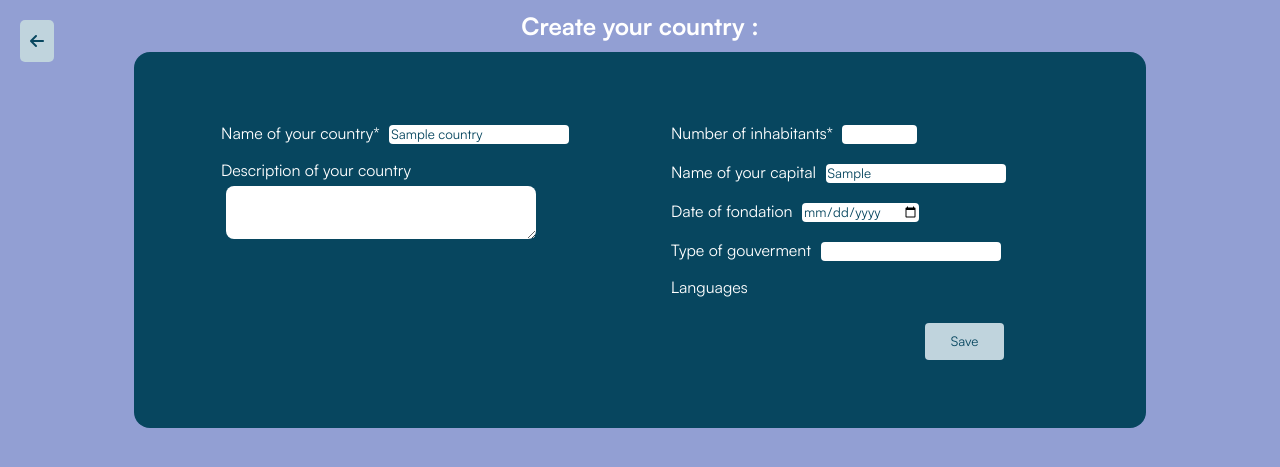
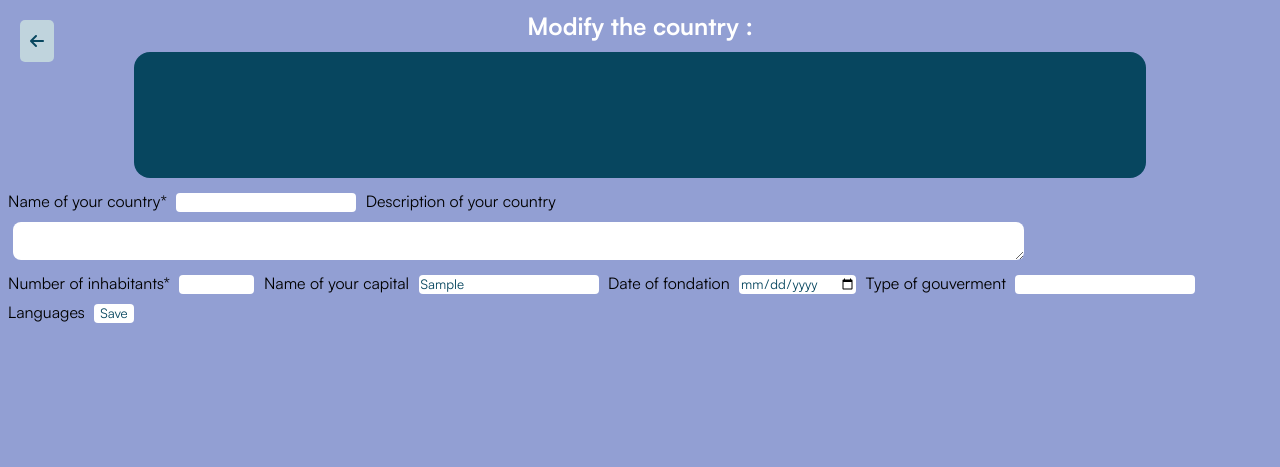
Before and after one commit to Akiliyh/Workshop---Backend, a Flask app: page /country/action/1 in a window 1280 px wide. Shown: the top 467 px of the page. Run offline with Flask 3, Linux system fonts and the light colour scheme; tables that the repository leaves empty or names only in its code hold one stand-in row (values such as "Sample post").

Commit message:
add update country

```diff
--- a/model.py
+++ b/model.py
@@ -2,16 +2,16 @@
 
 def connect_db():
     mydb = mysql.connector.connect(
-    # host='163.172.165.87',
-    # user='LinguiC',
-    # password='ImAcGOAT',
-    # database='LinguiC')
+    host='163.172.165.87',
+    user='LinguiC',
+    password='ImAcGOAT',
+    database='LinguiC')
 
-    host='localhost',
-    user='root',
-    password='root',
-    database='linguic'
-    )
+    # host='localhost',
+    # user='root',
+    # password='root',
+    # database='linguic'
+    # )
     mycursor = mydb.cursor(dictionary=True)
 
     return mydb, mycursor
@@ -147,8 +147,8 @@
         add_point_of_interest(mydb, mycursor, infos)
 
 def convertValue(value) :
-    # if value is None:
-    #     return "NULL"
+    if value is None:
+        return "NULL"
     if value.isdigit() :
         return f"{value}"
     elif value == "" :
--- a/server.py
+++ b/server.py
@@ -77,6 +77,7 @@
 def form_c_update(id):
     mydb, mycursor = model.connect_db()
     content = model.get_country(mycursor, str(id))
+    print("\tprinting content countries : ", content)
     return render_template('form_country.html', content=content, slash = "/", id = id)
 
 @myapp.route("/language/action/<int:id>", methods=['GET', 'POST'])
--- a/templates/form_country.html
+++ b/templates/form_country.html
@@ -17,14 +17,15 @@
     </nav>
 
     <div class = "form">
-        <h2>Create your country :</h2>
-        <form id="form" action="/api/country" method='POST'>
+        <h2>{%if content == {} %}Create your country : {%else%} Modify the country : {%endif%}</h2>
+        <!-- <form id="form" action="/api/country" method='POST'> -->
+            <form id="form" action="/api/country{{slash}}{{id}}" method='POST'></form>
             <div>
                 <label for="name">Name of your country*
-                    <input type="text" name="name" max="50" required value="{{content['name']}}"></label>
+                    <input type="text" name="name" max="50" required value="{{content['nameCountry']}}"></label>
 
                 <label for="desc">Description of your country
-                    <textarea type="text" name="desc" max="500" value="{{content['how my Country is']}}" id="desc_case"></textarea>
+                    <textarea type="text" name="desc" max="500" value="{{content[descCountry]}}" id="desc_case"></textarea>
             </div>
             <div>
                 <label for="nbHab">Number of inhabitants*
@@ -37,13 +38,13 @@
                     <input type="date" name="date" value="{{content['date']}}"></label>
 
                 <label for="gouv">Type of gouverment
-                    <input type="text" name="gouv" max="100" value="{{content['gouvernement']}}"></label>
+                    <input type="text" name="gouv" max="100" value="{{content['governmentType']}}"></label>
 
                 <label>Languages</label>
                 {% for lang in languages %}
                 <div class="checkbox-group">
                     <label>
-                        <input type="checkbox" name="lang" value="{{ lang.id }}" onchange="Numberofp(this)">
+                        <input type="checkbox" name="lang" value="{{ lang.id }}" onchange="Numberofp(this)" >
                         {{ lang.name }}
                     </label>
                     <input type="number" name="nbspeaker_{{ lang.id }}" placeholder="number of speaker" style="display: none;" min="0" max="100">
--- a/templates/form_language.html
+++ b/templates/form_language.html
@@ -17,7 +17,7 @@
     </nav>
 
     <div class="form">
-        <h2>Create your language :</h2>
+        <h2>{%if content == {} %}Create your language : {%else%} Modify the language : {%endif%}</h2>
         <!-- <form id="form" action="/api/language{{slash}}{{id}}" method='POST'> -->
         <form action="/api/language{{slash}}{{id}}" method='POST'>
             <div>
@@ -28,7 +28,7 @@
                 </label><br>
 
                 <label for="gend">Your language is gendered ? :
-                    <input type="checkbox" name="gend" value="1" checked></label><br>
+                    <input type="checkbox" name="gend" value="1" {%if content['gender'] == '1'%} checked {% endif %} ></label><br>
 
                 <label for="order">Order of sentence construction
                     <select name="order">
--- a/templates/form_point_of_interest.html
+++ b/templates/form_point_of_interest.html
@@ -17,8 +17,9 @@
     </nav>
 
     <div class="form">
-        <h2>Create your point of interest :</h2>
-        <form id="form" action="/api/point_of_interest{{slash}}{{id}}" method='POST'>
+        <h2>{%if content == {} %}Create your{%else%} Modify the{%endif%} point of interest</h2>
+        <!-- <form id="form" action="/api/point_of_interest{{slash}}{{id}}" method='POST'> -->
+        <form action="/api/point_of_interest{{slash}}{{id}}" method='POST'></form>
             <div>
                 <label for="name">Name of your point of interest*
                     <input type="text" name="name" max="50" required
```
